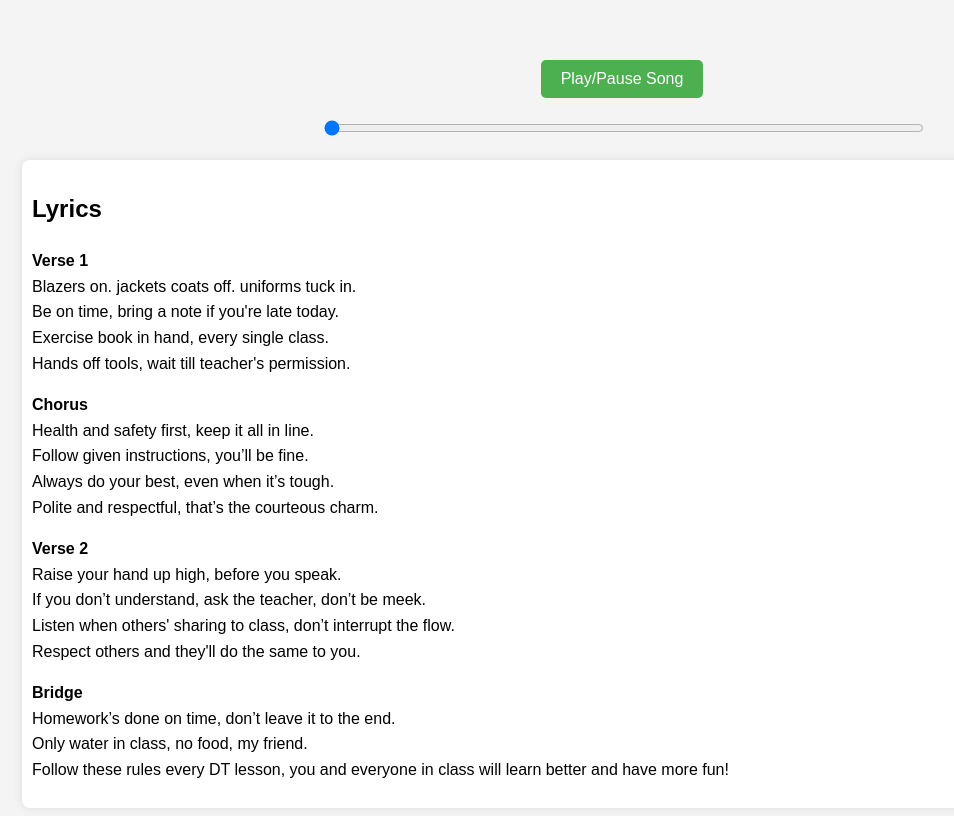
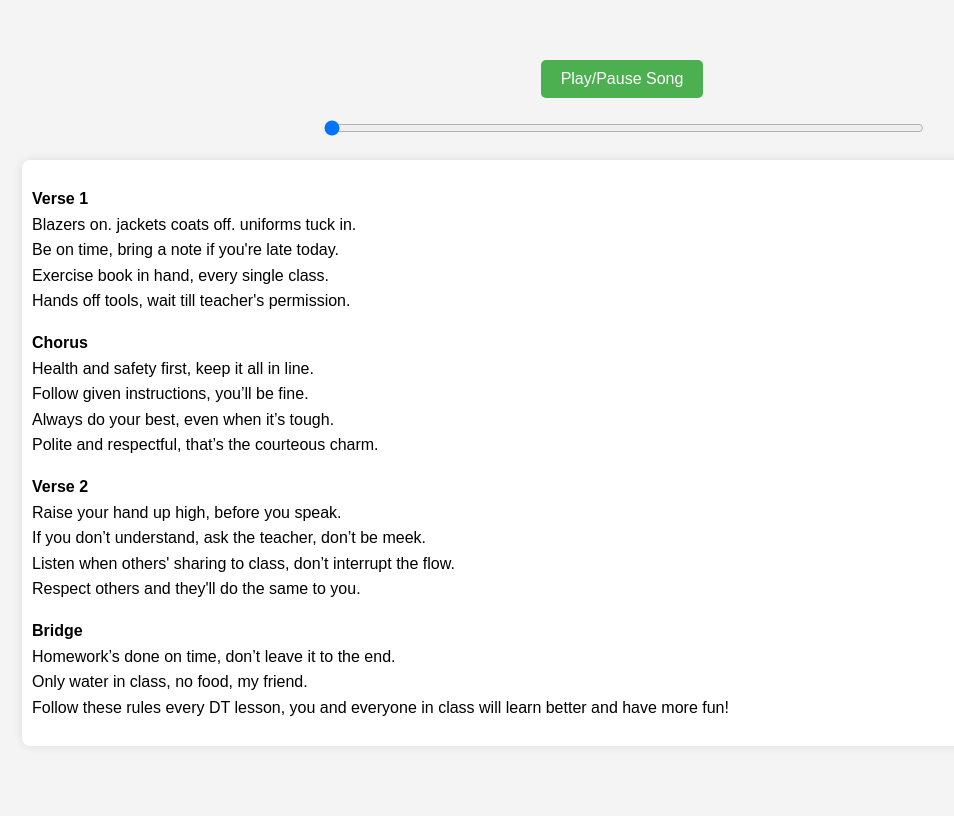
Before and after one commit to beatsaway/DTsong, a plain HTML site: page index.html in a window 1280 px wide. Shown: the whole page, without its empty margins (18-972 px from the left). Drawn offline with Linux system fonts and the light colour scheme.

Commit message:
Update index.html

```diff
--- a/index.html
+++ b/index.html
@@ -60,7 +60,6 @@
     </div>
 
     <div class="lyrics">
-        <h2>Lyrics</h2>
         <p><strong>Verse 1</strong><br>
         Blazers on. jackets coats off. uniforms tuck in.<br>
         Be on time, bring a note if you're late today.<br>
```
